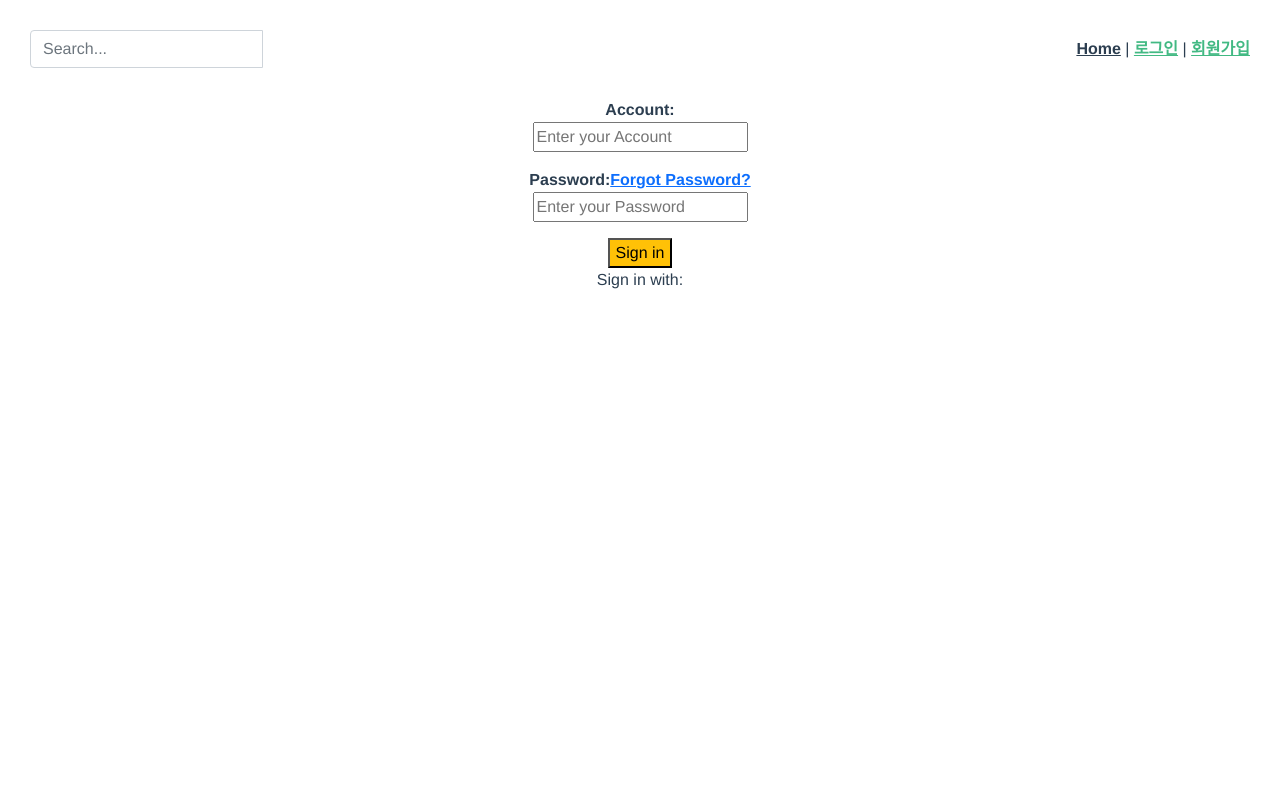
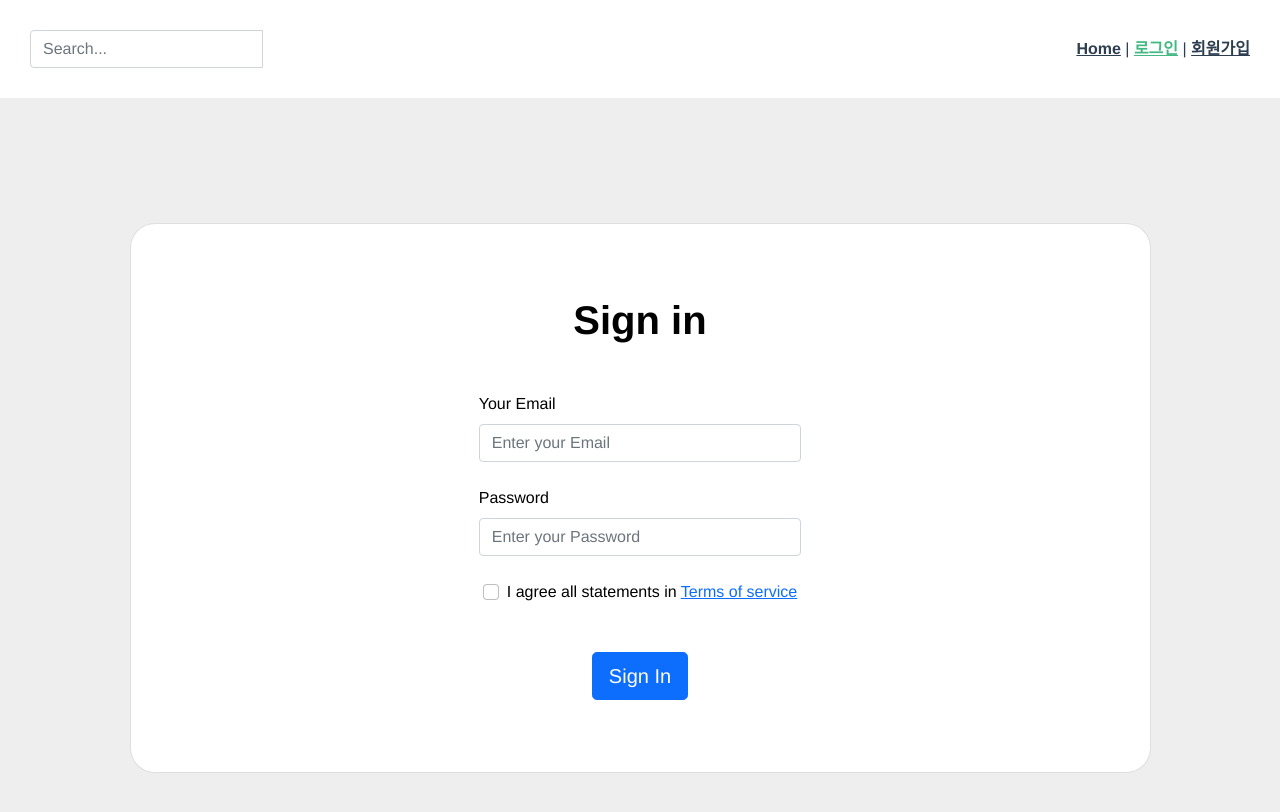
Before and after one commit to Eonyong/lastProject, a Vue app in the folder movie_pjt_vue/: page /login in a window 1280 px wide. Shown: the top 812 px of the page. Built offline with nearby package versions, Linux system fonts and the light colour scheme.

Commit message:
Login Sign Up 수정본

```diff
--- a/movie_pjt_vue/src/App.vue
+++ b/movie_pjt_vue/src/App.vue
@@ -5,7 +5,7 @@
       <div>
         <router-link to="/">Home</router-link> |
         <router-link to="/login">로그인</router-link> |
-        <router-link to="/login">회원가입</router-link>
+        <router-link to="/CreateAccount">회원가입</router-link>
       </div>
     </div>
     <router-view />
@@ -17,7 +17,6 @@
   font-family: Avenir, Helvetica, Arial, sans-serif;
   -webkit-font-smoothing: antialiased;
   -moz-osx-font-smoothing: grayscale;
-  text-align: end;
   color: #2c3e50;
 }
 
--- a/movie_pjt_vue/src/router/index.js
+++ b/movie_pjt_vue/src/router/index.js
@@ -1,7 +1,8 @@
 import Vue from 'vue'
 import VueRouter from 'vue-router'
-import Home from '../views/Home.vue'
+import Home from '@/views/Home'
 import login from '@/views/login'
+import CreateAccount from '@/views/CreateAccount'
 
 Vue.use(VueRouter)
 
@@ -15,7 +16,12 @@ const routes = [
     path: '/login',
     name: 'login',
     component: login
-  }
+  },
+  {
+    path: '/CreateAccount',
+    name: 'CreateAccount',
+    component: CreateAccount
+  },
 ]
 
 const router = new VueRouter({
--- /dev/null
+++ b/movie_pjt_vue/src/views/CreateAccount.vue
@@ -0,0 +1,81 @@
+<template>
+  <div>
+    <section class="vh-100" style="background-color: #eee;">
+      <div class="container h-100">
+        <div class="row d-flex justify-content-center align-items-center h-100">
+          <div class="col-lg-12 col-xl-11">
+            <div class="card text-black" style="border-radius: 25px;">
+              <div class="card-body p-md-5">
+                <div class="row justify-content-center">
+                  <div class="col-md-10 col-lg-6 col-xl-5 order-2 order-lg-1">
+
+                    <p class="text-center h1 fw-bold mb-5 mx-1 mx-md-4 mt-4">Sign up</p>
+
+                    <form class="mx-1 mx-md-4">
+
+                      <div class="d-flex flex-row align-items-center mb-4">
+                        <div class="form-outline flex-fill mb-0">
+                          <label class="form-label" for="form3Example1c">Your Name</label>
+                          <input type="text" id="form3Example1c" class="form-control" placeholder="Enter your Name"/>
+                        </div>
+                      </div>
+
+                      <div class="d-flex flex-row align-items-center mb-4">
+                        <div class="form-outline flex-fill mb-0">
+                          <label class="form-label" for="form3Example3c">Your Email</label>
+                          <input type="email" id="form3Example3c" class="form-control" placeholder="Enter your Email"/>
+                        </div>
+                      </div>
+
+                      <div class="d-flex flex-row align-items-center mb-4">
+                        <div class="form-outline flex-fill mb-0">
+                          <label class="form-label" for="form3Example4c">Password</label>
+                          <input type="password" id="form3Example4c" class="form-control" placeholder="Enter your Password"/>
+                        </div>
+                      </div>
+
+                      <div class="d-flex flex-row align-items-center mb-4">
+                        <div class="form-outline flex-fill mb-0">
+                          <label class="form-label" for="form3Example4cd">Repeat your password</label>
+                          <input type="password" id="form3Example4cd" class="form-control" placeholder="Enter your Password"/>
+                        </div>
+                      </div>
+
+                      <div class="form-check d-flex justify-content-center mb-5">
+                        <input
+                          class="form-check-input me-2"
+                          type="checkbox"
+                          value=""
+                          id="form2Example3c"
+                        />
+                        <label class="form-check-label" for="form2Example3">
+                          I agree all statements in <a href="#!">Terms of service</a>
+                        </label>
+                      </div>
+
+                      <div class="d-flex justify-content-center mx-4 mb-3 mb-lg-4">
+                        <button type="button" class="btn btn-primary btn-lg">Register</button>
+                      </div>
+
+                    </form>
+
+                  </div>
+                </div>
+              </div>
+            </div>
+          </div>
+        </div>
+      </div>
+    </section>
+  </div>
+</template>
+
+<script>
+export default {
+ name: 'CreateAccount',
+}
+</script>
+
+<style>
+
+</style>
--- a/movie_pjt_vue/src/views/login.vue
+++ b/movie_pjt_vue/src/views/login.vue
@@ -1,58 +1,58 @@
 <template>
-  <div align="center">
-    <div class="container">
-      <form class="form lang-en_us auto-en_us ">
+<div>
+  <section class="vh-100" style="background-color: #eee;">
+    <div class="container h-100">
+      <div class="row d-flex justify-content-center align-items-center h-100">
+        <div class="col-lg-12 col-xl-11">
+          <div class="card text-black" style="border-radius: 25px;">
+            <div class="card-body p-md-5">
+              <div class="row justify-content-center">
+                <div class="col-md-10 col-lg-6 col-xl-5 order-2 order-lg-1">
 
-        <div class="form clr">
-          <!-- 로그인 중에서 Account 작성 부분 -->
-          <dl>
-            <dt class="fm-label">
-              <div class="fm-label-wrap clr">
-                <label for="fm-login-id">Account:</label>
+                  <p class="text-center h1 fw-bold mb-5 mx-1 mx-md-4 mt-4">Sign in</p>
+
+                  <form class="mx-1 mx-md-4">
+
+                    <div class="d-flex flex-row align-items-center mb-4">
+                      <div class="form-outline flex-fill mb-0">
+                        <label class="form-label" for="form3Example3c">Your Email</label>
+                        <input type="email" id="form3Example3c" class="form-control" placeholder="Enter your Email"/>
                       </div>
-            </dt>
-            <!-- account 입력 칸 -->
-            <dd class="fm-field">
-              <div class="fm-field-wrap">
-                <input type="text" tabindex="1" value autocorrect="off" autocapitalize="off" placeholder="Enter your Account">
                     </div>
-            </dd>
-          </dl>
-          <!-- 로그인 중에서 Password 작성 부분 -->
-          <dl>
-            <dt class="fm-label">
-              <div class="fm-label-wrap">
-                <label for="fm-login-password">Password:</label>
-                <!-- forget password 작성 부분 -->
-                <span class="fm-label-extra">
-                  <a href="#" target="_blank" data-spm-protocol="i">Forgot Password?</a>
-                </span>
+
+                    <div class="d-flex flex-row align-items-center mb-4">
+                      <div class="form-outline flex-fill mb-0">
+                        <label class="form-label" for="form3Example4c">Password</label>
+                        <input type="password" id="form3Example4c" class="form-control" placeholder="Enter your Password"/>
                       </div>
-            </dt>
-            <!-- password 입력 칸 -->
-            <dd class="fm-field">
-              <div class="fm-field-wrap">
-                <input type="password" tabindex="2" value autocorrect="off" autocapitalize="off" placeholder="Enter your Password">
                     </div>
-            </dd>
-          </dl>
+
+                    <div class="form-check d-flex justify-content-center mb-5">
+                      <input
+                        class="form-check-input me-2"
+                        type="checkbox"
+                        value=""
+                        id="form2Example3c"
+                      />
+                      <label class="form-check-label" for="form2Example3">
+                        I agree all statements in <a href="#!">Terms of service</a>
+                      </label>
                     </div>
-        <!-- submit btn -->
-        <div>
-          <input type="hidden" value="submit" name="event_submit_do_login" class="bg-warning">
-          <input type="submit" value="Sign in" class="fm-button fm-submit bg-warning" tabindex="4" name="submit-btn">
+
+                    <div class="d-flex justify-content-center mx-4 mb-3 mb-lg-4">
+                      <button type="button" class="btn btn-primary btn-lg">Sign In</button>
                     </div>
-        <div class="login-login-links">
-          <span class="thirdpart-login-text">Sign in with:</span>
-          <span id="thirdpart-login">
-            <a href="javascript:;" attr-action="window" attr-type="facebook" attr-customurl="" attr-onclickfn="" class="thirdpart-login-icon icon-facebook" title="sign in with facebook"></a>
-            <a href="javascript:;" attr-action="window" attr-type="google" attr-customurl="" attr-onclickfn="" class="thirdpart-login-icon icon-google" title="sign in with google"></a>
-            <a href="javascript:;" attr-action="window" attr-type="linkedin" attr-customurl="" attr-onclickfn="" class="thirdpart-login-icon icon-linkedin" title="sign in with linkedin"></a>
-            <a href="javascript:;" attr-action="window" attr-type="twitter" attr-customurl="" attr-onclickfn="" class="thirdpart-login-icon icon-twitter" title="sign in with twitter"></a>
-          </span>
+
+                  </form>
+
                 </div>
-      </form>
               </div>
+            </div>
+          </div>
+        </div>
+      </div>
+    </div>
+  </section>
 </div>
 </template>
 
```
Lines whose indentation alone changed are shown as unchanged.
